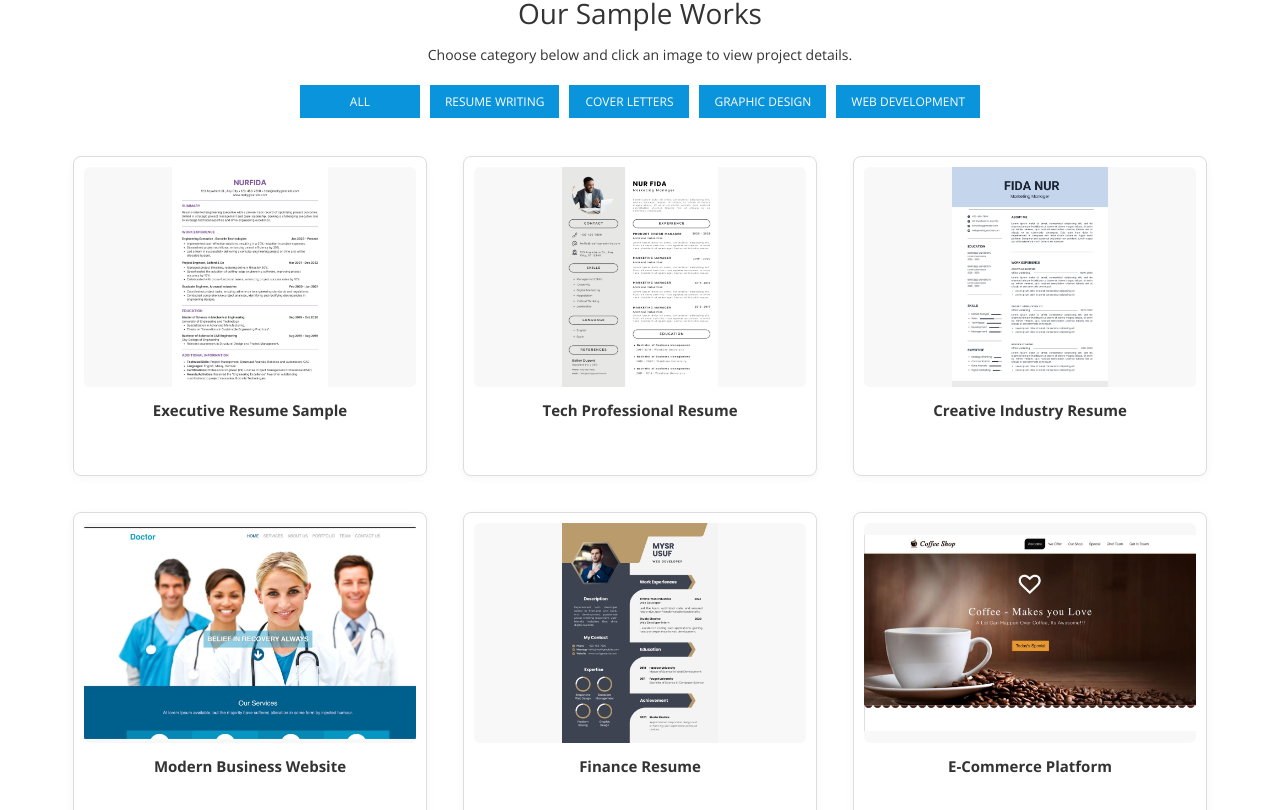
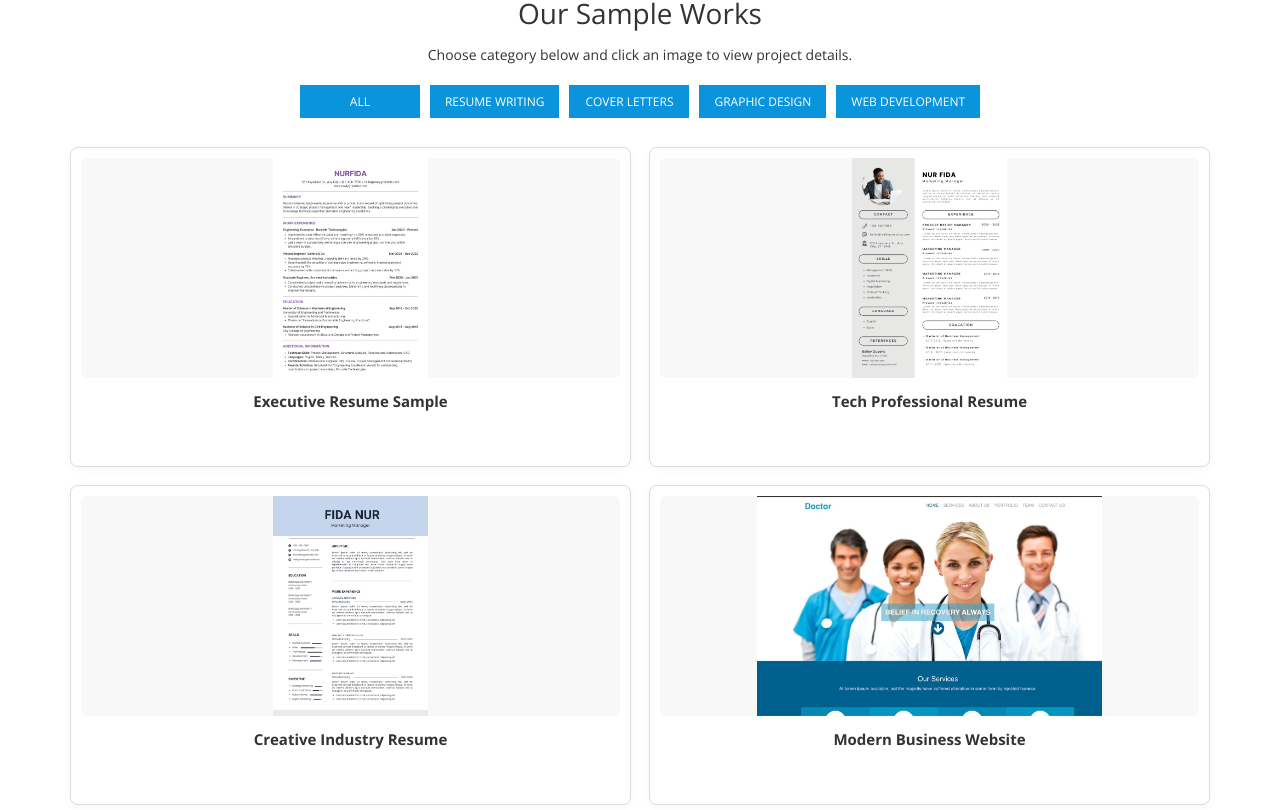
Before and after one commit to web3saad/Elite-Drafts, a React (Create React App) app: page / in a window 1280 px wide. Shown: the part 2630-3440 px from the top of the page. Built offline with nearby package versions, Linux system fonts and the light colour scheme.

Commit message:
Fix portfolio layout: Display 2 items per row consistently across all screen sizes with responsive mobile behavior

```diff
--- a/src/components/Portfolio.js
+++ b/src/components/Portfolio.js
@@ -1,4 +1,4 @@
-import React, { useState } from 'react';
+import React, { useState, useEffect } from 'react';
 
 const ProjectModal = ({ project, isOpen, onClose }) => {
   if (!isOpen || !project) return null;
@@ -27,9 +27,13 @@ const ProjectModal = ({ project, isOpen, onClose }) => {
   );
 };
 
-const ProjectItem = ({ project, onClick }) => {
+const ProjectItem = ({ project, onClick, isMobile }) => {
   return (
-    <div className="col-6 col-sm-6 col-md-4" style={{ padding: '18px' }}>
+    <div style={{
+      width: isMobile ? '100%' : '50%',
+      padding: isMobile ? '9px 0' : '9px',
+      boxSizing: 'border-box'
+    }}>
       <div
         className="image-box"
         style={{
@@ -39,7 +43,8 @@ const ProjectItem = ({ project, onClick }) => {
           padding: '10px',
           backgroundColor: '#fff',
           minHeight: '320px',
-          boxShadow: '0 2px 8px rgba(0,0,0,0.04)'
+          boxShadow: '0 2px 8px rgba(0,0,0,0.04)',
+          height: '100%'
         }}
         onClick={() => onClick(project)}
       >
@@ -60,6 +65,29 @@ const Portfolio = () => {
   const [activeFilter, setActiveFilter] = useState('*');
   const [selectedProject, setSelectedProject] = useState(null);
   const [isModalOpen, setIsModalOpen] = useState(false);
+  const [isMobile, setIsMobile] = useState(window.innerWidth <= 768);
+
+  // Handle window resize for responsive layout
+  useEffect(() => {
+    const handleResize = () => {
+      setIsMobile(window.innerWidth <= 768);
+    };
+
+    window.addEventListener('resize', handleResize);
+    return () => window.removeEventListener('resize', handleResize);
+  }, []);
+
+  // Custom styles for consistent 2-column layout
+  const containerStyle = {
+    maxWidth: '100%',
+    margin: '0 auto'
+  };
+
+  const rowStyle = {
+    display: 'flex',
+    flexWrap: 'wrap',
+    margin: isMobile ? '0' : '0 -9px' // Negative margin to offset padding
+  };
 
   const filters = [
     { label: 'All', value: '*' },
@@ -186,13 +214,13 @@ const Portfolio = () => {
         </div>
 
         {/* Project Grid */}
-        <div className="row">
+        <div style={rowStyle}>
           {filteredProjects.length > 0 ? (
             filteredProjects.map((project) => (
-              <ProjectItem key={project.id} project={project} onClick={handleProjectClick} />
+              <ProjectItem key={project.id} project={project} onClick={handleProjectClick} isMobile={isMobile} />
             ))
           ) : (
-            <div className="text-center">No projects found.</div>
+            <div className="text-center" style={{ width: '100%' }}>No projects found.</div>
           )}
         </div>
       </div>
```
